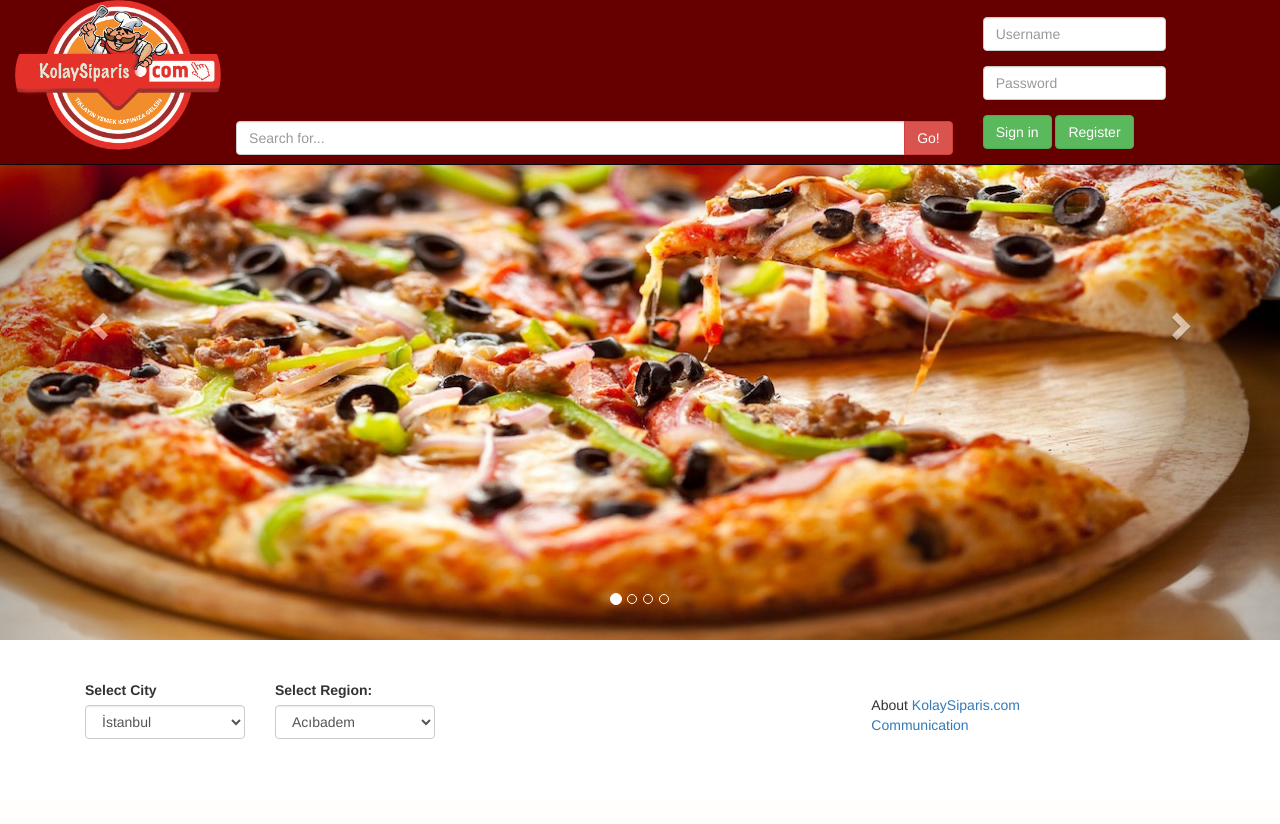
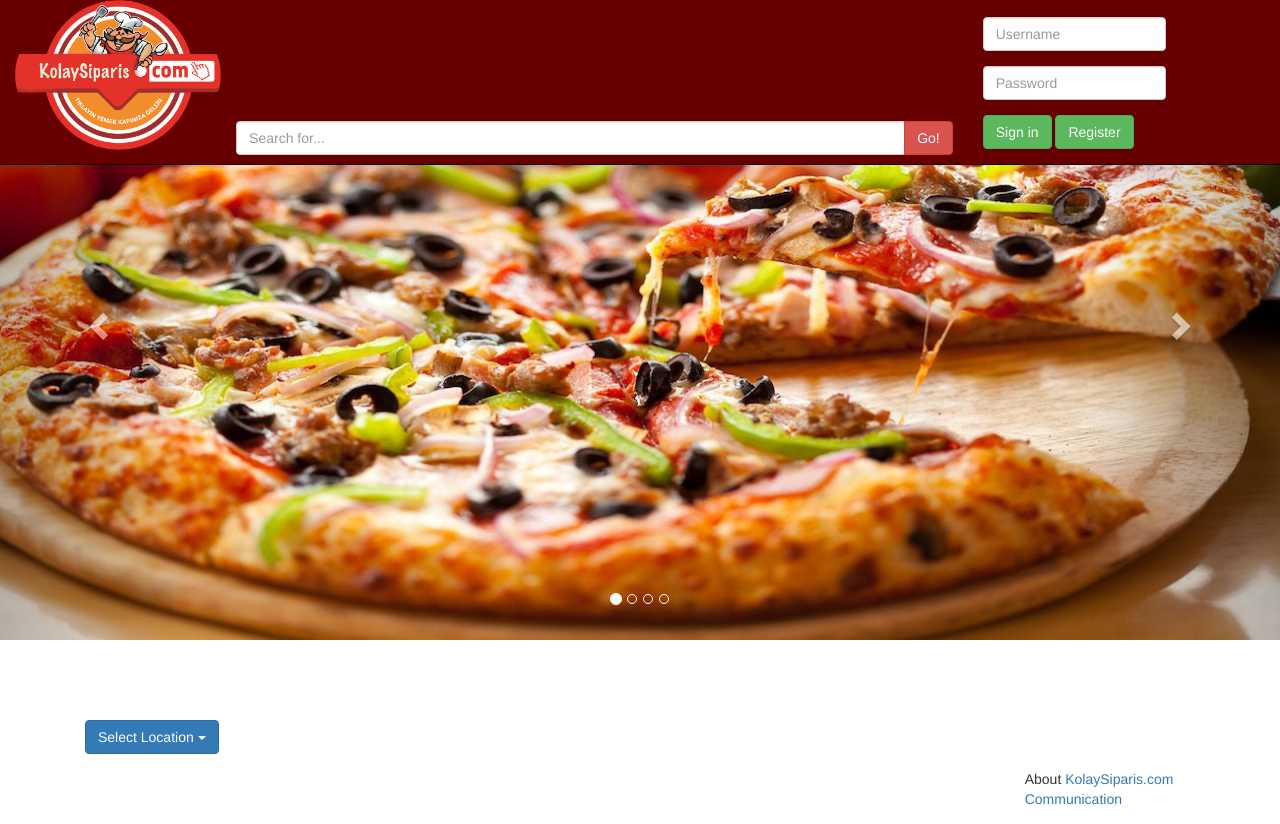
Before and after one commit to yilmazalican/KolaySiparis, a Django app: page / in a window 1280 px wide. Before the commit the page ends 739 px from the top, so only its background shows below. Run offline with Django 3.2, Linux system fonts and the light colour scheme; some libraries are stand-ins or nearby versions.

Commit message:
for owerwerite

```diff
--- a/KolaySiparisApp/views.py
+++ b/KolaySiparisApp/views.py
@@ -31,14 +31,13 @@ def home(request):
          print "else geldim"
          print request.method
          form = LoginForm()
-
      print "buraya geldim"
      return render(request, 'home.html', {'form': form})
 
 
 def logout_view(request):
     logout(request)
-    return render(request, 'logout_view.html')
+    return HttpResponseRedirect('/')
 
 
 def register(request):
--- a/static/templates/home.html
+++ b/static/templates/home.html
@@ -13,8 +13,6 @@
 <!DOCTYPE html>
 <html  lang="en">
 <head>
-<meta name="viewport" content="width=device-width, initial-scale=1.0">
-<link href="assets/css/bootstrap-responsive.css" rel="stylesheet">
 </head>
 <body>
 
@@ -118,45 +116,49 @@
         <span class="sr-only">Next</span>
       </a>
     </div>
-  <br></br>
     <div class="container "  >
       <div class="row"></div>
-        <div class="col-md-2">
-          <div class="form-group">
-<label for="sel1">Select City</label>
- <select class="form-control" id="sel1">
-<option>İstanbul</option>
-<option>İzmir</option>
-<option>Kocaeli</option>
-<option>Trabzon</option>
-<option>Edirne</option>
-<option>Marmaris</option>
-<option>Bodrum</option>
-<option>Adana</option>
-<option>Mardin</option>
-<option>Gaziantep</option>
-<option>Ankara</option>
-<option>Sivas</option>
-</select>
+
+        <div class="row"></div>
+        <br></br>
+        <br></br>
+        <div class="col-md-4">
+
+          <div class="dropdown">
+                      <a id="dLabel" role="button" data-toggle="dropdown" class="btn btn-primary" data-target="#" href="/page.html">
+                          Select Location <span class="caret"></span>
+                      </a>
+              		<ul class="dropdown-menu multi-level" role="menu" aria-labelledby="dropdownMenu">
+                        <li><a href="#">Some action</a></li>
+                        <li><a href="#">Some other action</a></li>
+                        <li class="divider"></li>
+                        <li class="dropdown-submenu">
+                          <a tabindex="-1" href="#">Hover me for more options</a>
+                          <ul class="dropdown-menu">
+                            <li><a tabindex="-1" href="#">Second level</a></li>
+                            <li class="dropdown-submenu">
+                              <a href="#">Even More..</a>
+                              <ul class="dropdown-menu">
+                                  <li><a href="#">3rd level</a></li>
+                              	<li><a href="#">3rd level</a></li>
+                              </ul>
+                            </li>
+                            <li><a href="#">Second level</a></li>
+                            <li><a href="#">Second level</a></li>
+                          </ul>
+                        </li>
+                      </ul>
                   </div>
           	</div>
-      <div class="col-md-2">
-   <div class="form-group">
-<label for="sel1">Select Region:</label>
-<select class="form-control" id="sel1">
-<option>Acıbadem</option>
-<option>Kadıköy</option>
-<option>Kartal</option>
-<option>Şile</option>
-</select>
-</div></div>
-<div class="col-md-6">
+
+        </div>
+        <div class="col-md-11">
           <p class="navbar-text navbar-right">About <a href="#" class="navbar-link">KolaySiparis.com</a>
             <br><a href="#" class="navbar-link">Communication</a><br></p>
           </div>
 
 
-    </div>
+
       </div>
 
     </div>
```
Also changed, not shown: 8 other files. Lines whose indentation alone changed are shown as unchanged.
